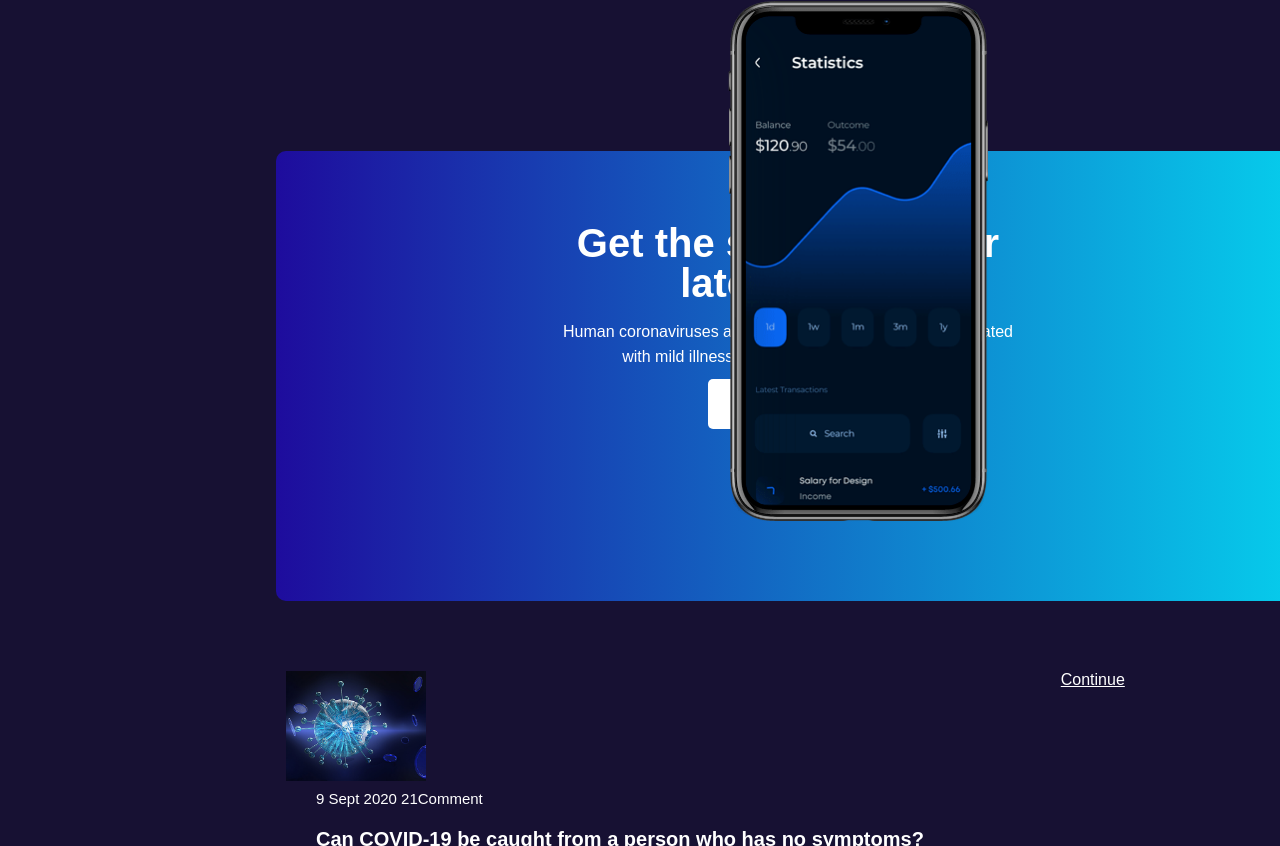
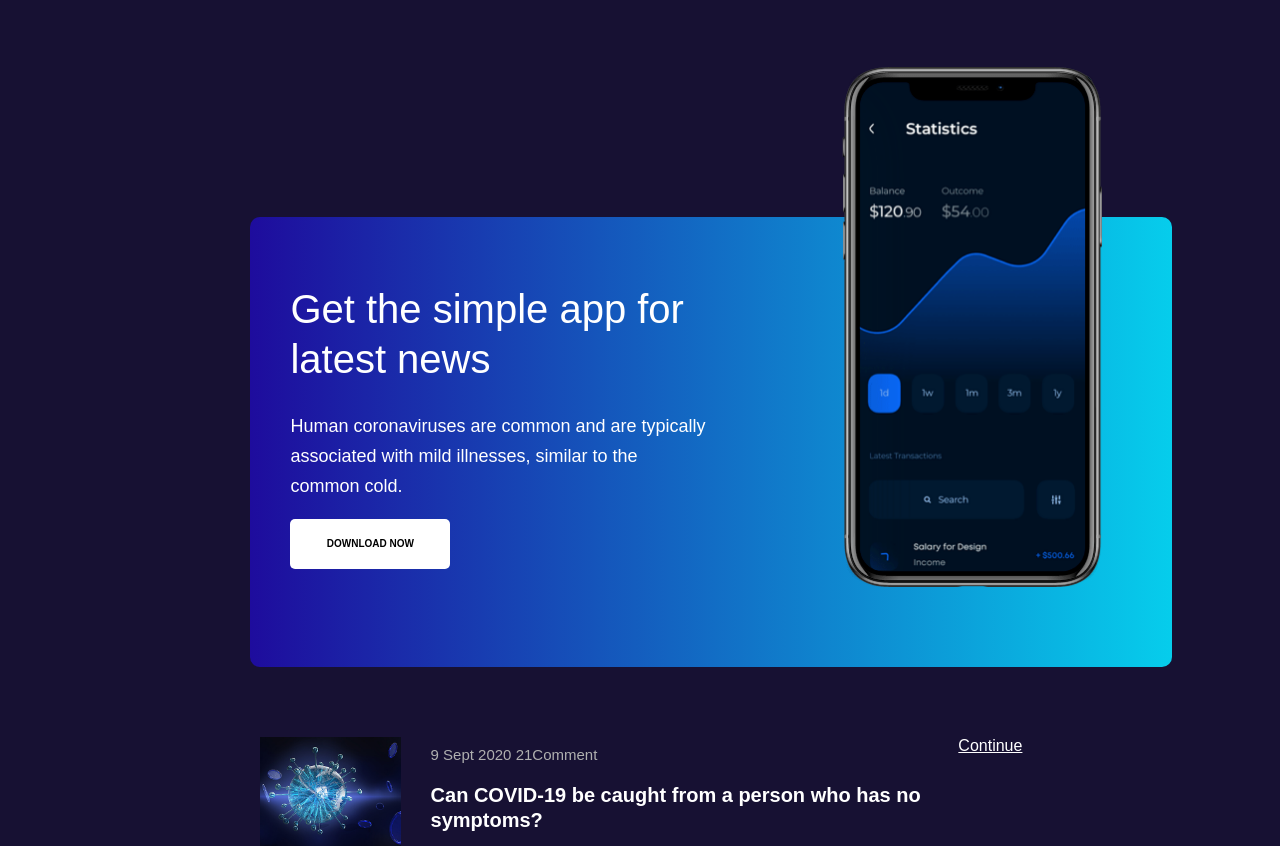
Before and after one commit to Sarii4/COVID-tracker, a React (Vite) app: page / in a window 1280 px wide. Shown: the part 3242-4088 px from the top of the page. Built offline with nearby package versions, Linux system fonts and the light colour scheme.

Commit message:
responsive listo

```diff
--- a/src/Components/MoreInfomation/styledMoreInformation.js
+++ b/src/Components/MoreInfomation/styledMoreInformation.js
@@ -1,13 +1,21 @@
-import styled from "styled-components";
+import styled from 'styled-components';
 
 export const Container6 = styled.div`
     display: flex;
-    flex-wrap: wrap;
     position: relative;
     width: 60%;
     padding: 10px;
+    @media (max-width: 600px) {
+        flex-direction: column;
+        width: 100%;
+    }
     & img{
         height: 110px;
+        @media (max-width: 600px) {
+            height: auto;
+            width: 80%;
+            margin-bottom: 10px;
+        }
     }
     & button{
         background-color: transparent;
@@ -18,19 +26,34 @@ export const Container6 = styled.div`
         right: -100px;
         text-decoration: underline;
         cursor: pointer;
+        @media (max-width: 600px) {
+            position: static;
+            text-align: left;
+            margin-top: 10px;
+            width: auto;
+        }
     }
     & div{
         margin-left: 30px;
+        @media (max-width: 600px) {
+            margin-left: 0;
+            width: 100%;
+        }
         & h3{
-            color: #fff;
+            color: #b0b0b0;
             font-weight: 100;
             margin-top: 5px;
             font-size: 15px;
+            @media (max-width: 600px) {
+                margin-top: 10px;
+            }
         }
         & p{
-            color: #fff;
             font-weight: 900;
             margin-top: 0px;
+            @media (max-width: 600px) {
+                margin-top: 5px;
+            }
         }
     }
 `;
--- a/src/Components/Section-Download-3/styledSection-Download.js
+++ b/src/Components/Section-Download-3/styledSection-Download.js
@@ -2,30 +2,21 @@ import styled from "styled-components";
 
 
 export const ContainerDownload = styled.div`
-    width: 500px;
-    padding: 25px;
-    text-align: center;
+    width: 450px;
+    padding: 20px;
+    font-family: sans-serif;
     & h1{
         font-size: 40px;
-        font-weight: 800;
+        font-weight: 500;
         line-height: 40px;
         color: #fff;
-        margin-bottom: 10px;
-        @media (max-width: 600px) {
-            font-size: 24px;
-            line-height: 30px;
-        }
+        line-height: 50px;
     }
     & p{
-        font-size: 16px;
-        line-height: 25px;
+        font-size: 18px;
+        line-height: 20px;
         color: #fff;
-        margin-bottom: 10px;
-        @media (max-width: 600px) {
-            font-size: 14px;
-            line-height: 20px;
-        }
-
+        line-height: 30px;
     }
     & button {
         width: 150px;
@@ -36,14 +27,5 @@ export const ContainerDownload = styled.div`
         color: #fff;
         font-size: 10px;
         font-weight: bold;
-        margin-bottom: 10px;
-        @media (max-width: 600px) {
-            width: 120px;
-            height: 35px;
-            font-size: 8px;
-        }
-        @media (max-width: 600px) {
-        padding: 15px;
-    }
     }
 `;
--- a/src/Components/SectionPhone/styledSectionPhone.js
+++ b/src/Components/SectionPhone/styledSectionPhone.js
@@ -1,16 +1,17 @@
 import styled from "styled-components"
 
 export const Phone = styled.div`
-    width: 500px;
+    width: 400px;
     display: flex;
+    flex-wrap: wrap;
     justify-content: center;
     align-items: center;
     margin-bottom: 10px;
     & img{
         height: 520px;
-        @media (max-width: 600px) {
-        max-height: 520%;
-        align-items: center;
-    }
+        @media (max-width: 600px){
+            height: 150px;
+            flex-direction: column;
+            }
     }
 `
--- a/src/home.jsx
+++ b/src/home.jsx
@@ -15,7 +15,7 @@ import data from './utils/data.json';
 const Home = () =>{
     const componente3Data = data.home.find(
         (item) => item.component === 3
-      ).elements;
+    ).elements;
     return(
         <>
             <>
--- a/src/styled/GlobalStyled.js
+++ b/src/styled/GlobalStyled.js
@@ -14,12 +14,11 @@ const GlobalStyle = createGlobalStyle`
     font-size: 1rem;
     background-color: #171133;
     display: flex;
-    flex-direction: column;
     min-height: 100%;
   }
 
   #root {
-    width: 100%;
+    width: 90%;
     height: 100%;
     display: flex;
     flex-direction: column;
--- a/src/styled/styledSections.js
+++ b/src/styled/styledSections.js
@@ -8,9 +8,10 @@ export const Titulos = styled.div`
     text-align: center;
     justify-content: center;
     margin-bottom: 30px;
+    padding-left: 40px;
     & h2{
         color: white;
-        font-size: 14px;
+        font-size: 20px;
     }
     & h1{
         margin-top: -10px;
@@ -33,13 +34,15 @@ export const SectionCarousel = styled.div`
 export const Section5 = styled.div`
     display: flex;
     flex-wrap: wrap;
-    width: 100%;
+    width: 110%;
     justify-content: center;
     align-items: flex-start;
     margin-bottom: 50px;
+    padding-left: 320px;
     flex-direction: column;
     @media (max-width: 600px) {
-        margin-bottom: 20px;
+        width: 100%;
+        padding-left: 0;
     }
 `;
 
@@ -53,14 +56,36 @@ export const Section6 = styled.div`
     margin-left: 20%;
     padding: 20px;
     border-radius: 10px;
+    @media (max-width: 600px){
+    margin-top: 0;
+    margin-left: 15px;
+    margin-right: 15px;
+    padding: 0;
+    height: auto;
+    flex-direction: column;
+}
+
 
     & div{
         position: relative;
+        flex: 1;
+        @media (max-width: 600px) {
+            width: 100%;
+            margin-bottom: 20px;
+            &:last-child {
+                margin-bottom: 0;
+            }}
         & img{
             position: absolute;
             bottom: 50px;
             right: 50px;
             height: 520px;
+            @media (max-width: 600px){
+                position: static;
+                height: 250px;
+                display: block;
+                margin: 0 auto;
+            }
         }
         & button{
             background-color: #fff;
@@ -68,8 +93,10 @@ export const Section6 = styled.div`
             border-radius: 5px;
             height: 50px;
             width: 160px;
-            @media (max-width: 768px) {
-                width: 30%;
+            @media (max-width: 600px) {
+                width: 50%;
+                margin: 0 auto;
+                display: block;
             }
         }
     }
```
